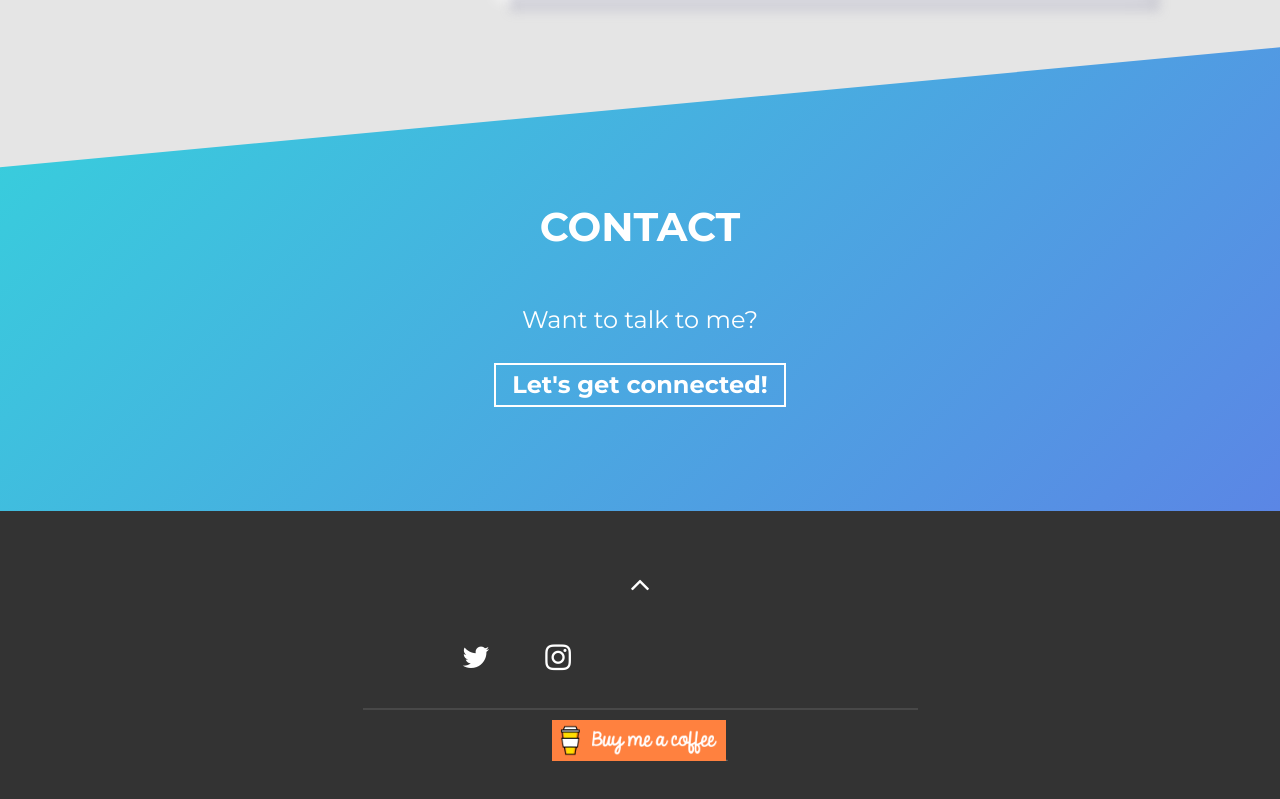
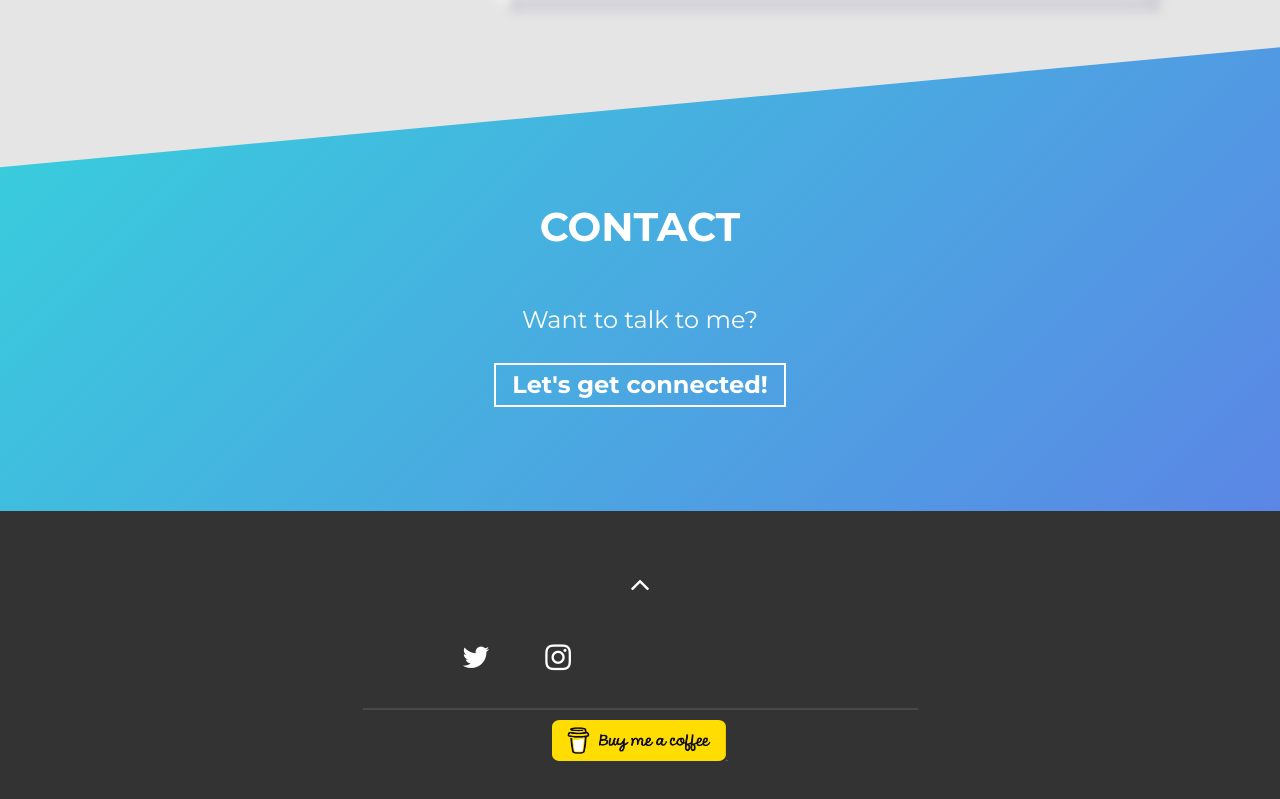
Before and after one commit to samerx96/samersportfolio.github.io, a plain HTML site: page index.html in a window 1280 px wide. Shown: the part 2772-3571 px from the top of the page. Drawn offline with Linux system fonts and the light colour scheme.

Commit message:
changed buymeacoffee button

```diff
--- a/index.html
+++ b/index.html
@@ -326,7 +326,7 @@ GitHub repo: https://github.com/samerx96
         <hr />
         <p class="footer__text">
           <!--- Samer Eladad-->
-          <a href="https://www.buymeacoffee.com/samerx96" target="_blank"><img src="./assets/default-orange.png" alt="Buy Me A Coffee" height="41" width="174"></a>. <br />
+          <a href="https://www.buymeacoffee.com/samerx96" target="_blank"><img src="./assets/buymeacoffee.png" alt="Buy Me A Coffee" height="41" width="174"></a>. <br />
         </p>
 
       </div>
```
